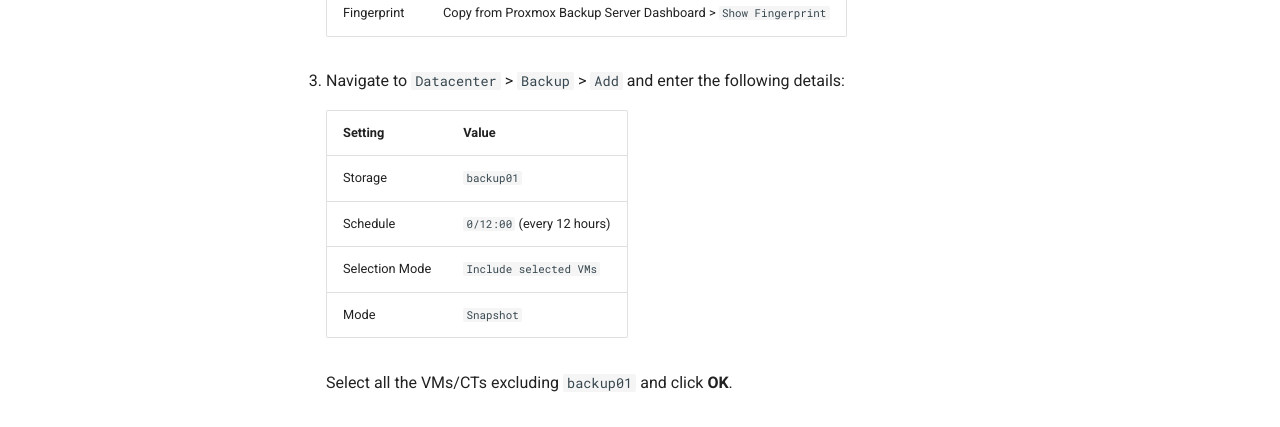
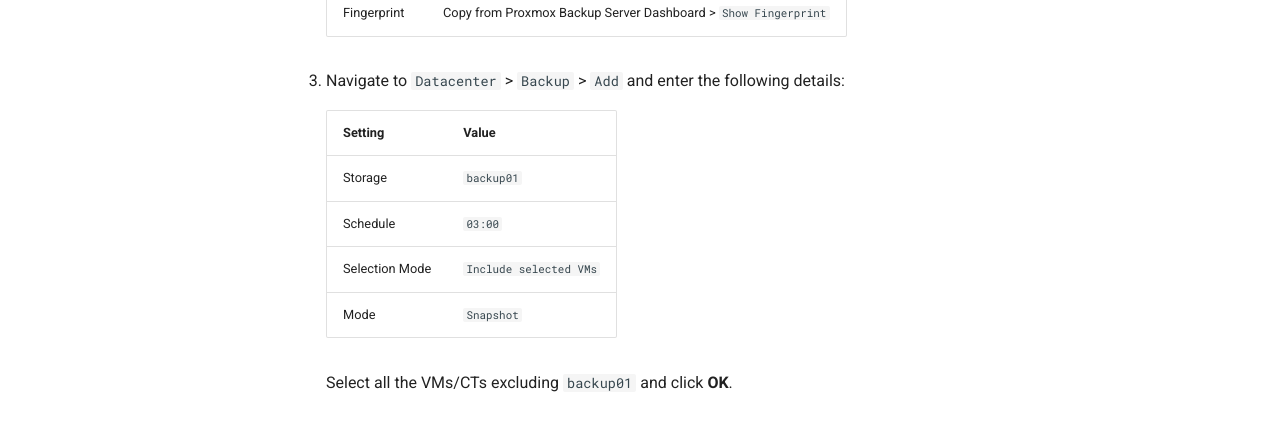
Before and after one commit to dbrennand/home-ops, an MkDocs documentation site: the page built from docs/infrastructure/proxmox/ve.md, in a window 1280 px wide and 900 px high, scrolled down 6368 px. Shown: the part 428-855 px from the top of the window. Built offline with MkDocs 1.6.1 and Material for MkDocs 9.7.7, drawn with Linux system fonts in a browser that asks for light colours; comment, search, counter and statistics services are not loaded.

Commit message:
docs(refactor): backup schedule to `03:00`

```diff
--- a/docs/infrastructure/proxmox/ve.md
+++ b/docs/infrastructure/proxmox/ve.md
@@ -233,11 +233,11 @@
 
 3. Navigate to `Datacenter` > `Backup` > `Add` and enter the following details:
 
-    | Setting        | Value                      |
-    | -------------- | -------------------------- |
-    | Storage        | `backup01`                 |
-    | Schedule       | `0/12:00` (every 12 hours) |
-    | Selection Mode | `Include selected VMs`     |
-    | Mode           | `Snapshot`                 |
+    | Setting        | Value                  |
+    | -------------- | ---------------------- |
+    | Storage        | `backup01`             |
+    | Schedule       | `03:00`                |
+    | Selection Mode | `Include selected VMs` |
+    | Mode           | `Snapshot`             |
 
     Select all the VMs/CTs excluding `backup01` and click **OK**.
```
